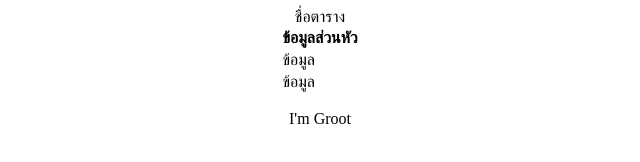
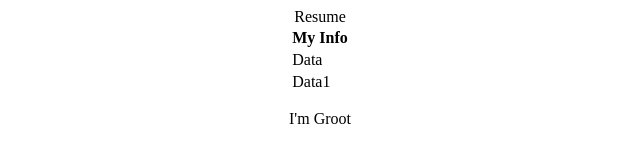
Before and after one commit to STP-USS/STP, a plain HTML site: page index.html in a window 1280 px wide. Shown: the full height of the page, 320-960 px from the left. Drawn offline with Linux system fonts and the light colour scheme.

Commit message:
Update index.html

```diff
--- a/index.html
+++ b/index.html
@@ -5,15 +5,15 @@
 <body>
 <center>
 <TABLE>
-            <CAPTION> ชื่อตาราง </CAPTION>
+            <CAPTION> Resume </CAPTION>
             <TR>
-                     <TH> ข้อมูลส่วนหัว </TH>
+                     <TH> My Info </TH>
             </TR>
             <TR>
-                     <TD> ข้อมูล </TD>
+                     <TD> Data </TD>
              </TR>
              <TR>
-                     <TD> ข้อมูล </TD>
+                     <TD> Data1 </TD>
              </TR>
 </TABLE>
    <p>I'm Groot</p>
```
